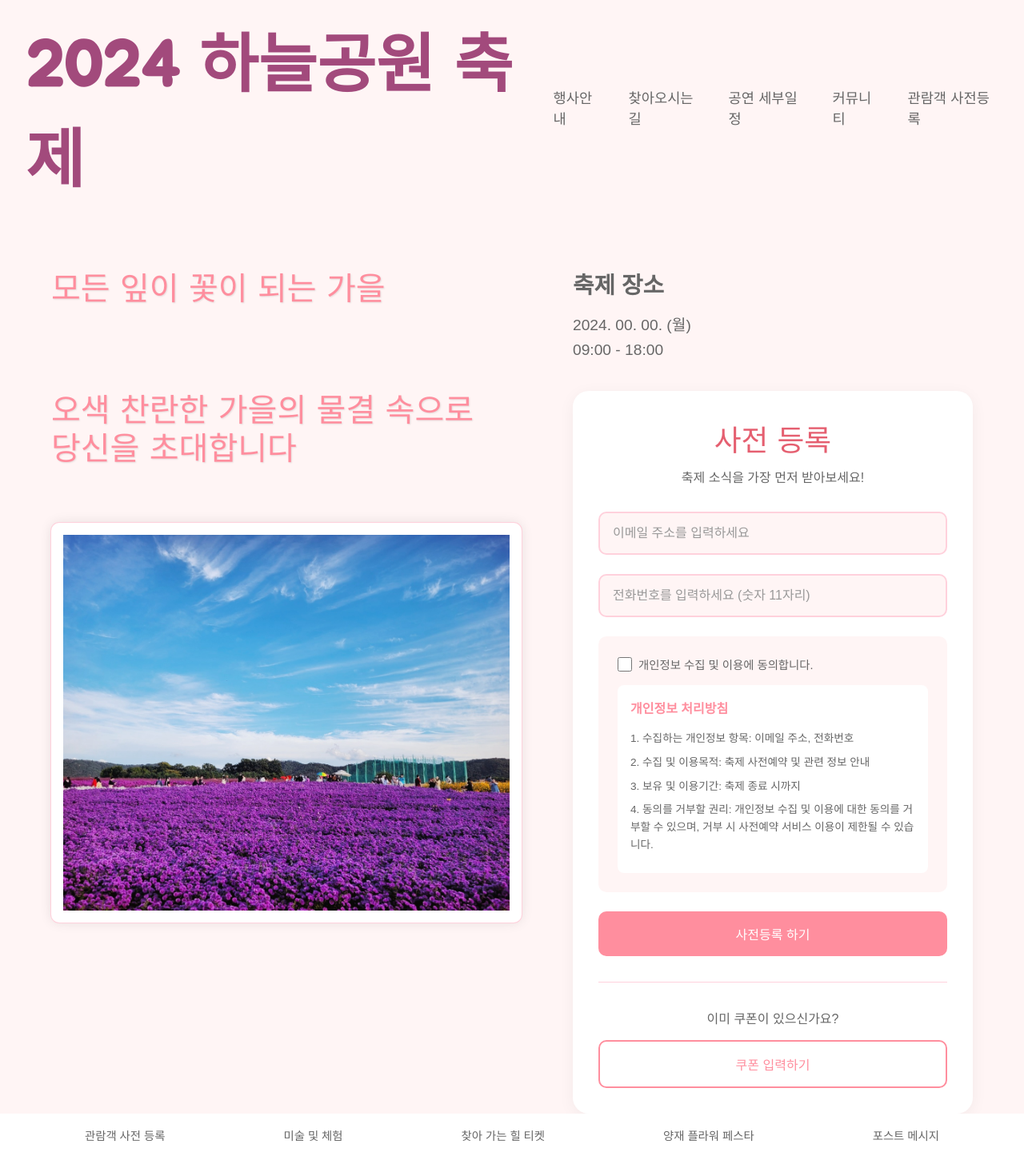
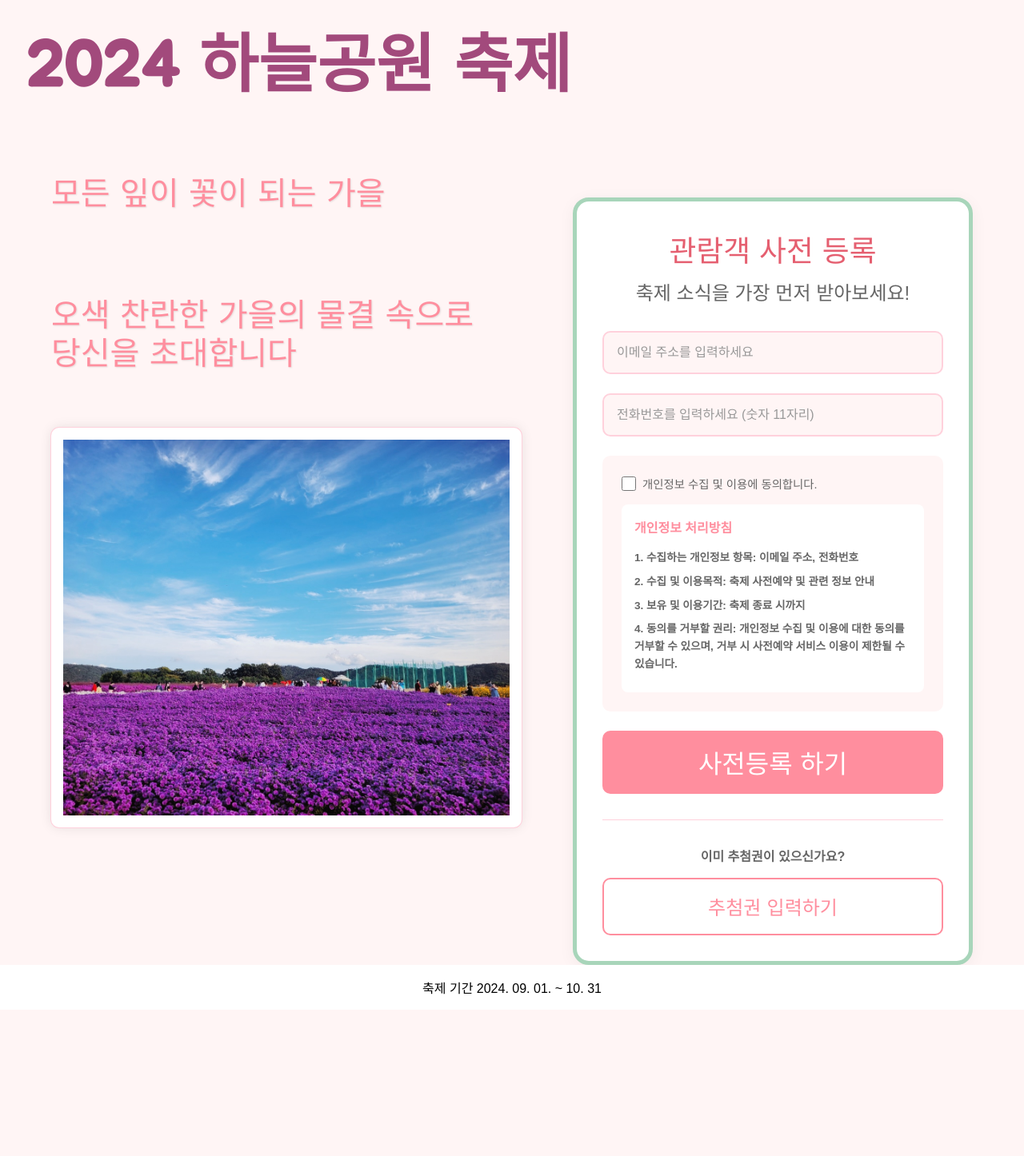
Before and after one commit to Stradivirus/reservation, a React (Create React App) app in the folder front/: page / in a window 1280 px wide. Shown: the whole page at 80% size. After the commit the page ends 1263 px from the top, so only its background shows below. Built offline with nearby package versions, Linux system fonts and the light colour scheme.

Commit message:
디자인 변경 2

```diff
--- a/front/src/App.css
+++ b/front/src/App.css
@@ -197,13 +197,6 @@ body {
   padding: 0 2rem;
 }
 
-.nav-icon {
-  text-align: center;
-  color: #666;
-  font-size: 0.9rem;
-  cursor: pointer;
-}
-
 /* Responsive Design */
 @media (max-width: 1200px) {
   .main-content {
--- a/front/src/App.js
+++ b/front/src/App.js
@@ -12,13 +12,7 @@ function App() {
       <nav className="top-nav">
         <div className="nav-container">
           <span>2024 하늘공원 축제</span>
-          <div className="nav-links">
-            <a href="#about">행사안내</a>
-            <a href="#location">찾아오시는길</a>
-            <a href="#schedule">공연 세부일정</a>
-            <a href="#community">커뮤니티</a>
-            <a href="#notice">관람객 사전등록</a>
-          </div>
+
         </div>
       </nav>
 
@@ -37,9 +31,8 @@ function App() {
 
         <div className="right-section">
           <div className="event-info">
-            <h2>축제 장소</h2>
-            <div className="date">2024. 00. 00. (월)</div>
-            <div className="time">09:00 - 18:00</div>
+
+
           </div>
 
           <div className="registration-container">
@@ -50,11 +43,8 @@ function App() {
 
       <nav className="bottom-nav">
         <div className="nav-icons">
-          <div className="nav-icon">관람객 사전 등록</div>
-          <div className="nav-icon">미술 및 체험</div>
-          <div className="nav-icon">찾아 가는 힐 티켓</div>
-          <div className="nav-icon">양재 플라워 페스타</div>
-          <div className="nav-icon">포스트 메시지</div>
+          <div className="nav-icon">축제 기간 2024. 09. 01. ~ 10. 31</div>
+
         </div>
       </nav>
     </div>
--- a/front/src/PreRegistrationForm.css
+++ b/front/src/PreRegistrationForm.css
@@ -6,6 +6,7 @@
   background-color: #fff;
   border-radius: 20px;
   box-shadow: 0 4px 20px rgba(0, 0, 0, 0.05);
+  border: 5px solid #A8D5BA;
 }
 
 .form-header {
@@ -23,7 +24,7 @@
 
 .form-header p {
   color: #666;
-  font-size: 1rem;
+  font-size: 1.5rem;
 }
 
 .pre-registration-form {
@@ -85,6 +86,7 @@
   background-color: #fff;
   padding: 1rem;
   border-radius: 8px;
+  font-weight: bold;
 }
 
 .privacy-policy h4 {
@@ -111,10 +113,11 @@
   border-radius: 10px;
   background-color: #FF8E9E;
   color: white;
-  font-size: 1rem;
+  font-size: 2rem;
   font-weight: 500;
   cursor: pointer;
   transition: all 0.3s ease;
+  font-family: 'Jua', sans-serif;
 }
 
 .submit-button:hover,
@@ -130,10 +133,11 @@
   border-radius: 10px;
   background-color: white;
   color: #FF8E9E;
-  font-size: 1rem;
+  font-size: 1.5rem;
   font-weight: 500;
   cursor: pointer;
   transition: all 0.3s ease;
+  font-family: 'Jua', sans-serif;
 }
 
 .secondary-button:hover {
@@ -150,6 +154,7 @@
 .coupon-section p {
   color: #666;
   margin-bottom: 1rem;
+  font-weight: bold;
 }
 
 .registration-success {
--- a/front/src/PreRegistrationForm.js
+++ b/front/src/PreRegistrationForm.js
@@ -125,10 +125,10 @@ function PreRegistrationForm() {
       <div className="registration-success">
         <div className="success-inner">
           <h2>사전 등록이 완료되었습니다!</h2>
-          <p>귀하의 쿠폰 코드: <strong>{couponCode}</strong></p>
+          <p>귀하의 추첨권 코드: <strong>{couponCode}</strong></p>
           <p>이 코드를 안전한 곳에 보관해 주세요.</p>
           <div className="success-buttons">
-            <button onClick={handleUseCoupon} className="primary-button">쿠폰 사용하기</button>
+            <button onClick={handleUseCoupon} className="primary-button">추첨권 사용하기</button>
             <button onClick={resetForm} className="secondary-button">새로 등록하기</button>
           </div>
         </div>
@@ -139,7 +139,7 @@ function PreRegistrationForm() {
   return (
     <div className="pre-registration-container">
       <div className="form-header">
-        <h2>사전 등록</h2>
+        <h2>관람객 사전 등록</h2>
         <p>축제 소식을 가장 먼저 받아보세요!</p>
       </div>
 
@@ -196,8 +196,8 @@ function PreRegistrationForm() {
       </form>
 
       <div className="coupon-section">
-        <p>이미 쿠폰이 있으신가요?</p>
-        <button onClick={handleEnterCoupon} className="secondary-button">쿠폰 입력하기</button>
+        <p>이미 추첨권이 있으신가요?</p>
+        <button onClick={handleEnterCoupon} className="secondary-button">추첨권 입력하기</button>
       </div>
     </div>
   );
--- a/front/src/UseCouponPage.js
+++ b/front/src/UseCouponPage.js
@@ -19,7 +19,7 @@ function UseCouponPage() {
   const handleUseCoupon = async () => {
     const codeToUse = couponCode || inputCouponCode;
     if (!codeToUse) {
-      setMessage('쿠폰 코드를 입력해주세요.');
+      setMessage('추첨권 코드를 입력해주세요.');
       return;
     }
 
@@ -40,7 +40,7 @@ function UseCouponPage() {
       if (response.ok) {
         setMessage(data.message);
       } else {
-        setMessage(data.detail || '쿠폰 사용 중 오류가 발생했습니다.');
+        setMessage(data.detail || '추첨권 사용 중 오류가 발생했습니다.');
       }
     } catch (error) {
       setMessage('서버 연결 중 오류가 발생했습니다.');
@@ -52,11 +52,11 @@ function UseCouponPage() {
   return (
     <div className="use-coupon-container">
       <div className="use-coupon-card">
-        <h2 className="use-coupon-title">쿠폰 사용하기</h2>
+        <h2 className="use-coupon-title">추첨권 사용하기</h2>
         {couponCode ? (
           // URL에 제공된 쿠폰 코드 표시
           <div className="coupon-code-container">
-            <p className="coupon-code-label">쿠폰 코드:</p>
+            <p className="coupon-code-label">추첨권 코드:</p>
             <p className="coupon-code">{couponCode}</p>
           </div>
         ) : (
@@ -66,7 +66,7 @@ function UseCouponPage() {
               type="text"
               value={inputCouponCode}
               onChange={(e) => setInputCouponCode(e.target.value)}
-              placeholder="쿠폰 코드를 입력하세요"
+              placeholder="추첨권 코드를 입력하세요"
               className="coupon-input"
             />
           </div>
@@ -77,7 +77,7 @@ function UseCouponPage() {
           onClick={handleUseCoupon}
           disabled={isLoading}
         >
-          {isLoading ? '처리 중...' : '쿠폰 사용하기'}
+          {isLoading ? '처리 중...' : '추첨권 사용하기'}
         </button>
         {/* 성공 또는 오류 메시지 표시 */}
         {message && <p className={`message ${message.includes('성공') ? 'success' : 'error'}`}>{message}</p>}
```
